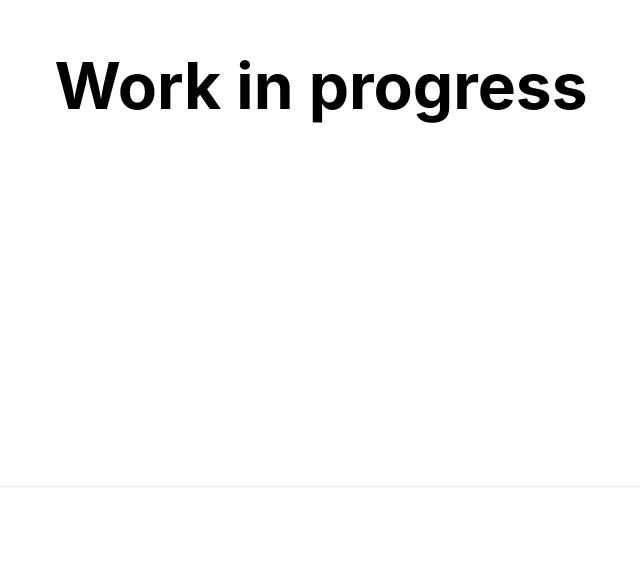
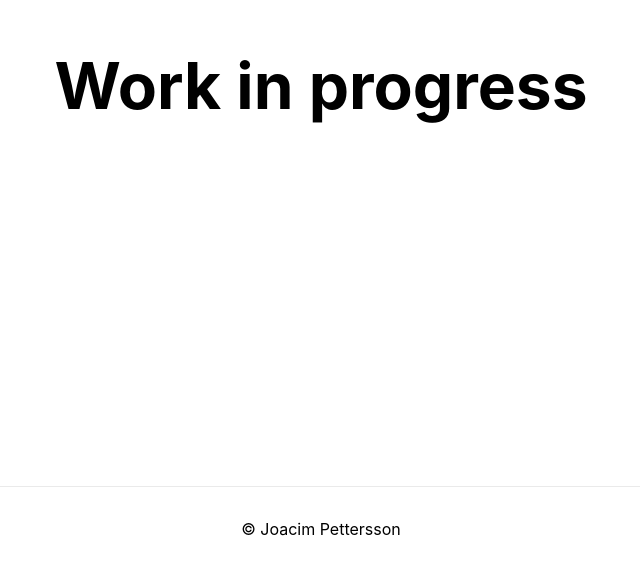
Before and after one commit to jockep/jockep.com, a Next.js app: page / in a window 1280 px wide. Shown: the part 314-885 px from the top of the page, without its empty margins (319-959 px from the left). Built offline with nearby package versions, Linux system fonts and the light colour scheme.

Commit message:
Remove service restart & add footer test

```diff
--- a/pages/index.tsx
+++ b/pages/index.tsx
@@ -18,7 +18,7 @@ const Home: NextPage = () => {
             </main>
 
             <footer className={styles.footer}>
-
+                &copy; Joacim Pettersson
             </footer>
         </div>
     )
```
